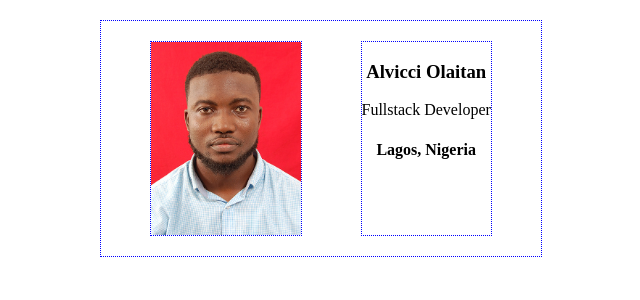
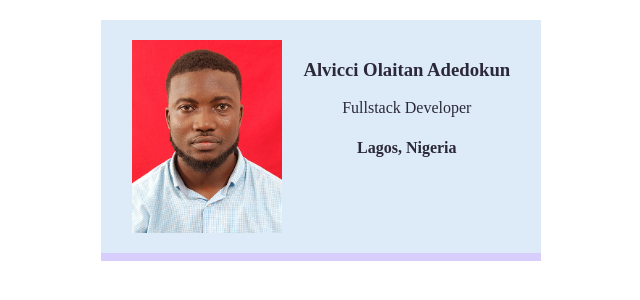
Before and after one commit to hi-heavens/digital_business_card, a plain HTML site: page index.html in a window 1280 px wide. Shown: the whole page, without its empty margins (319-959 px from the left). Drawn offline with nearby package versions, Linux system fonts and the light colour scheme.

Commit message:
add colors to the card

```diff
--- a/index.html
+++ b/index.html
@@ -3,12 +3,12 @@
         <link rel="stylesheet" href="styles.css" />
     </head>
     <body>
-        <div class="card dotted-border">
+        <div class="card">
 
-            <img class="alvicci-img dotted-border" src="images/KA_Passport_Resize.jpg" alt="Alvicci passport with a RED background">
+            <img class="alvicci-img" src="images/KA_Passport_Resize.jpg" alt="Alvicci passport with a RED background">
 
-            <div class="dotted-border">
-                <h3>Alvicci Olaitan</h3>
+            <div>
+                <h3>Alvicci Olaitan Adedokun</h3>
                 <p>Fullstack Developer</p>
                 <h4>Lagos, Nigeria</h4>
             </div>
--- a/styles.css
+++ b/styles.css
@@ -14,6 +14,9 @@ body {
     margin-left: auto;
     margin-right: auto;
     text-align: center;
+    background: #ddebf8;
+    border-bottom: 8px solid#d8cefe;
+    color: #2b2839;
 }
 
 .dotted-border {
```
